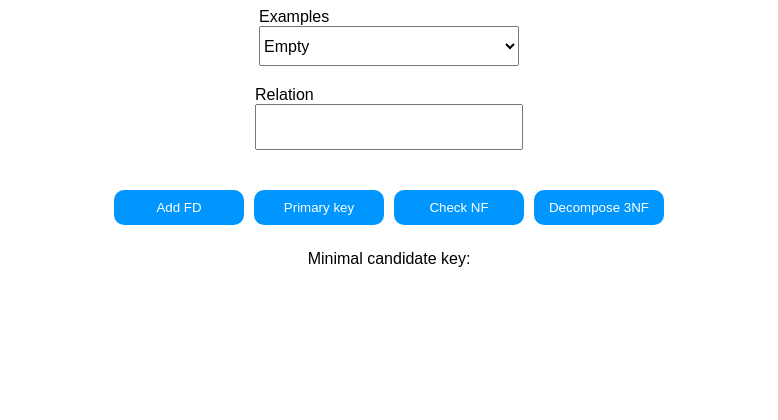
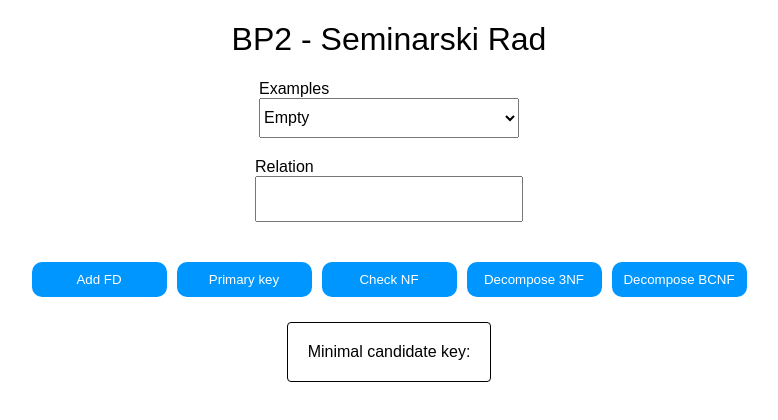
Before and after one commit to DujeM/OSS-BP2-Seminar, a plain HTML site: page index.html in a window 1280 px wide. Both pictures are taken after a click on the button "Primary key". Shown: the whole page, without its empty margins (251-1029 px from the left). Drawn offline with Linux system fonts and the light colour scheme.

Commit message:
BCNF decompose, style improvements

```diff
--- a/db.js
+++ b/db.js
@@ -1,6 +1,6 @@
 const db = [
     {
-        relation: ['A', 'B', 'C', 'D'],
+        relation: ['A', 'B', 'C', 'D', 'E', 'F', 'G', 'H', 'I', 'J'],
         dependencies: [
             {
                 lhs: ['A'],
@@ -13,11 +13,19 @@ const db = [
             {
                 lhs: ['C'],
                 rhs: ['A']
+            },
+            {
+                lhs: ['D'],
+                rhs: ['E']
+            },
+            {
+                lhs: ['G'],
+                rhs: ['J']
             }
         ]
     },
     {
-        relation: ['A', 'B', 'C', 'D', 'E'],
+        relation: ['A', 'B', 'C', 'D', 'E', 'F', 'G', 'H', 'I', 'J'],
         dependencies: [
             {
                 lhs: ['A'],
@@ -25,12 +33,20 @@ const db = [
             },
             {
                 lhs: ['B'],
-                rhs: ['C']
+                rhs: ['C', 'D']
             },
             {
                 lhs: ['D'],
-                 rhs: ['E']
-             }
+                rhs: ['E', 'F']
+            },
+            {
+                lhs: ['D'],
+                rhs: ['E', 'F']
+            },
+            {
+                lhs: ['C', 'D'],
+                rhs: ['j']
+            },
         ]
     },
     {
@@ -72,67 +88,23 @@ const db = [
             rhs: ['A']
         }]
     },
-    // {
-    //     example: {
-    //         R: "A B C D E F G H I J",
-    //         FO: [{
-    //             lhs: "A B",
-    //             rhs: "D C"
-    //         },{
-    //             lhs: "D",
-    //             rhs: "A"
-    //         },{
-    //             lhs: "C",
-    //             rhs: "I"
-    //         },{
-    //             lhs: "A C",
-    //             rhs: "H"
-    //         },{
-    //             lhs: "D",
-    //             rhs: "J"
-    //         }]
-    //     }
-    // },
-    // {
-    //     example: {
-    //         R: "A B C D E F G H I J",
-    //         FO: [{
-    //             lhs: "A",
-    //             rhs: "C"
-    //         },{
-    //             lhs: "B",
-    //             rhs: "D"
-    //         },{
-    //             lhs: "A",
-    //             rhs: "E"
-    //         },{
-    //             lhs: "A C",
-    //             rhs: "B"
-    //         },{
-    //             lhs: "D",
-    //             rhs: "A"
-    //         }]
-    //     },
-    // },
-    // {
-    //     example: {
-    //         R: "A B C D E F G H I J",
-    //         FO: [{
-    //             lhs: "A",
-    //             rhs: "C"
-    //         },{
-    //             lhs: "B",
-    //             rhs: "D"
-    //         },{
-    //             lhs: "A",
-    //             rhs: "E"
-    //         },{
-    //             lhs: "A C",
-    //             rhs: "B"
-    //         },{
-    //             lhs: "D",
-    //             rhs: "A"
-    //         }]
-    //     },
-    // }
+    {
+        relation: ['A', 'B', 'C', 'D', 'E', 'F', 'G', 'H', 'I', 'J'],
+        dependencies: [{
+            lhs: ['B'],
+            rhs: ['C', 'D']
+        },{
+            lhs: ['F'],
+            rhs: ['J']
+        },{
+            lhs: ['G'],
+            rhs: ['H', 'A']
+        },{
+            lhs: ['A', 'C'],
+            rhs: ['B']
+        },{
+            lhs: ['D'],
+            rhs: ['A']
+        }]
+    }
 ];
--- a/index.html
+++ b/index.html
@@ -4,12 +4,13 @@
     <meta charset="UTF-8">
     <meta http-equiv="X-UA-Compatible" content="IE=edge">
     <meta name="viewport" content="width=device-width, initial-scale=1.0">
-    <title>Baze podataka 2</title>
+    <title>BP2 - Seminarski Rad</title>
     <script src="./db.js"></script>
     <script src="./main.js"></script>
     <link rel="stylesheet" href="./style.css">
 </head>
 <body>
+    <h1>BP2 - Seminarski Rad</h1>
     <form id="myForm" class="form-wrapper">
       <div class="flex-col">
         <label for="select-example">Examples</label>
@@ -27,6 +28,7 @@
         <button type="button" id="key-button" class="form-btn" onclick="findPrimaryKeys()" >Primary key</button>
         <button type="button" id="nf-button" class="form-btn" onclick="calculateNormalForms()" >Check NF</button>
         <button type="button" id="decompose-nf-button" class="form-btn" onclick="decomposeThirdNf()" >Decompose 3NF</button>
+        <button type="button" id="decompose-nf-button" class="form-btn" onclick="decomposeBcnf()" >Decompose BCNF</button>
       </div>
       <div id="result" class="flex-col"></div>
   </form>
--- a/main.js
+++ b/main.js
@@ -11,7 +11,9 @@ let minimalCoverSet = [];
 let derivedFds = [];
 let isRelationInThirdNf = false;
 let isRelationinBcnf = false;
+let failedBcnfDependencies = [];
 let decomposed3nf = [];
+let relationAllAttributes = [];
 
 window.addEventListener("load", init);
 
@@ -79,6 +81,8 @@ function insertResult(res) {
     let container = document.createElement('div');
 	container.innerHTML = res;
     document.getElementById('result').appendChild(container);
+    let result = document.getElementById('result');
+    result.classList.add('border');
 }
 
 function addEmptyDependency() {
@@ -139,6 +143,8 @@ function findPrimaryKeys() {
     let leftSide = Array.from(document.querySelectorAll('[id^="lhs-"]')).map(element => [...element.value.split(',')]);
     let rightSide = Array.from(document.querySelectorAll('[id^="rhs-"]')).map(element => [...element.value.split(',')]);
     let allSubsets = getAllSubsets(allAttributes);
+
+    relationAllAttributes = allAttributes;
 
     allSubsets.forEach(attr => {
         const closure = findClosure(attr, leftSide, rightSide);
@@ -324,6 +330,8 @@ function isPrimeAttribute(val) {
 }
 
 function calculateNormalForms() {
+    reset();
+    findPrimaryKeys();
     document.getElementById('result').innerHTML = "";
     insertResult("Relation is assumed to be in 1NF, each attribute is assumed to contain only one value per row.");
     calculateSecondNf();
@@ -405,7 +413,7 @@ function calculateBcnf() {
     }
 
     let isBncf = true;
-    let failedFds = [];
+    failedBcnfDependencies = [];
 
     for (const i in minimalDependencies) {
         const fd = minimalDependencies[i];
@@ -413,16 +421,17 @@ function calculateBcnf() {
         isBncf = isDependencyInBcnf(fd);
 
         if (!isBncf) {
-            failedFds.push(fd);
+            failedBcnfDependencies.push(fd);
         }
     }
 
-    if (!failedFds.length) {
+    if (!failedBcnfDependencies.length) {
         insertResult("Relation is in BCNF");
-        return;
+        return true;
     }
 
-    insertResult(`Relation is not in BCNF because not all functional dependecies satisfy at least one of the conditions needed for BCNF. \n Failed dependencies: ${failedFds.map(fd => `${fd.lhs.join(', ')} -> ${fd.rhs.join(', ')}`).join("; ")}`);
+    insertResult(`Relation is not in BCNF because not all functional dependecies satisfy at least one of the conditions needed for BCNF. \n Failed dependencies: ${failedBcnfDependencies.map(fd => `${fd.lhs.join(', ')} -> ${fd.rhs.join(', ')}`).join("; ")}`);
+    return false;
 }
 
 function isDependencyInBcnf(fd) {
@@ -434,8 +443,14 @@ function isSubset(first, second) {
 }
 
 function decomposeThirdNf() {
+    calculateNormalForms();
     document.getElementById('result').innerHTML = "";
     let decomposed = [];
+
+    if (isRelationInThirdNf) {
+        insertResult("Relation is already in 3NF.");
+        return;
+    }
 
     for (const i in minimalDependencies) {
         const md = minimalDependencies[i];
@@ -466,3 +481,38 @@ function decomposeThirdNf() {
 
     return decomposed;
 }
+
+function decomposeBcnf() {
+    calculateNormalForms();
+    document.getElementById('result').innerHTML = "";
+    let bcnfRelations = []
+
+    for (let i = 0; i < failedBcnfDependencies.length; i++) {
+        const failedFd = failedBcnfDependencies[i];
+        const newRelation = { relation: [...failedFd.lhs, ...failedFd.rhs], fd: failedFd }
+        bcnfRelations.push(newRelation);
+    }
+
+    for (let i = 0; i < selectedExample.dependencies.length; i++) {
+        const md = selectedExample.dependencies[i];
+
+        if (bcnfRelations.find(b => md.lhs.every(l => b.fd.lhs.includes(l)) && bcnfRelations.find(b => md.rhs.every(r => b.fd.rhs.includes(r))))) {
+            continue;
+        }
+
+        const min = minimalCoverSetSplitRhs.find(min => md.lhs.every(l => min.lhs.includes(l)) && md.rhs.some(r => min.rhs.includes(r)))
+        if (min) {
+            const newRelation = { relation: [...min.lhs, ...min.rhs], fd: min }
+            bcnfRelations.push(newRelation);
+        }
+    }
+
+    insertResult("Decomposing relation into BCNF relations:");
+    bcnfRelations.forEach(d => {
+        insertResult(`Relation: ${d.relation.join(', ')}`);
+        insertResult(`FD(s): ${d.fd.lhs.join(', ')} -> ${d.fd.rhs.join(', ')}`)
+        insertResult("----------------");
+    });
+
+    return bcnfRelations;
+}
--- a/style.css
+++ b/style.css
@@ -18,7 +18,7 @@
 
 .form-btn {
     border: none;
-    width: 130px;
+    width: 135px;
     padding: 10px;
     border-radius: 10px;
     background: #0096ff;
@@ -48,3 +48,14 @@
     max-width: 500px;
     gap: 10px;
 }
+
+.border {
+    border: 1px solid;
+    padding: 20px;
+    border-radius: 4px;
+}
+
+h1 {
+    text-align: center;
+    font-weight: 400;
+}
```
Lines whose indentation alone changed are shown as unchanged.
